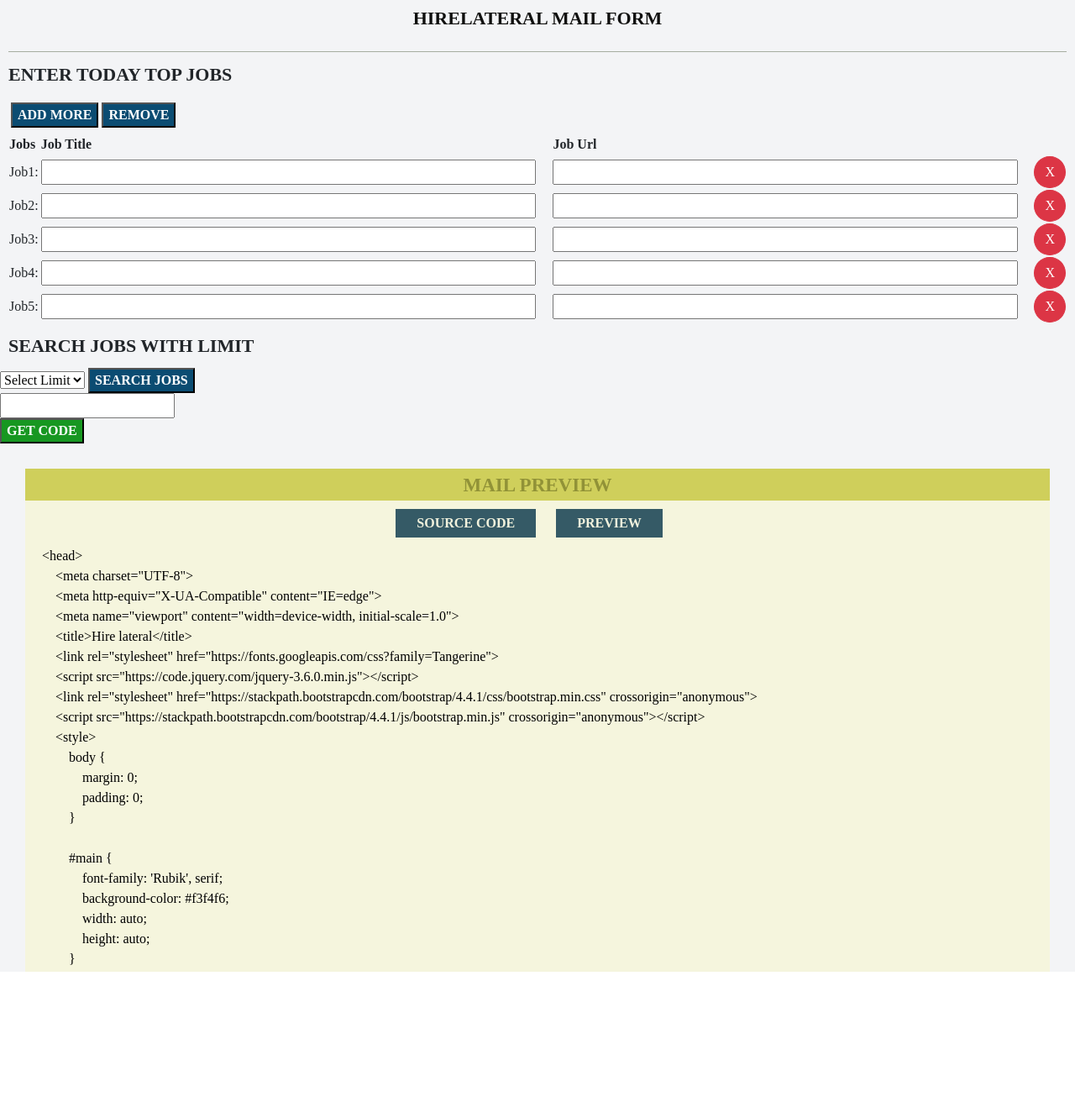
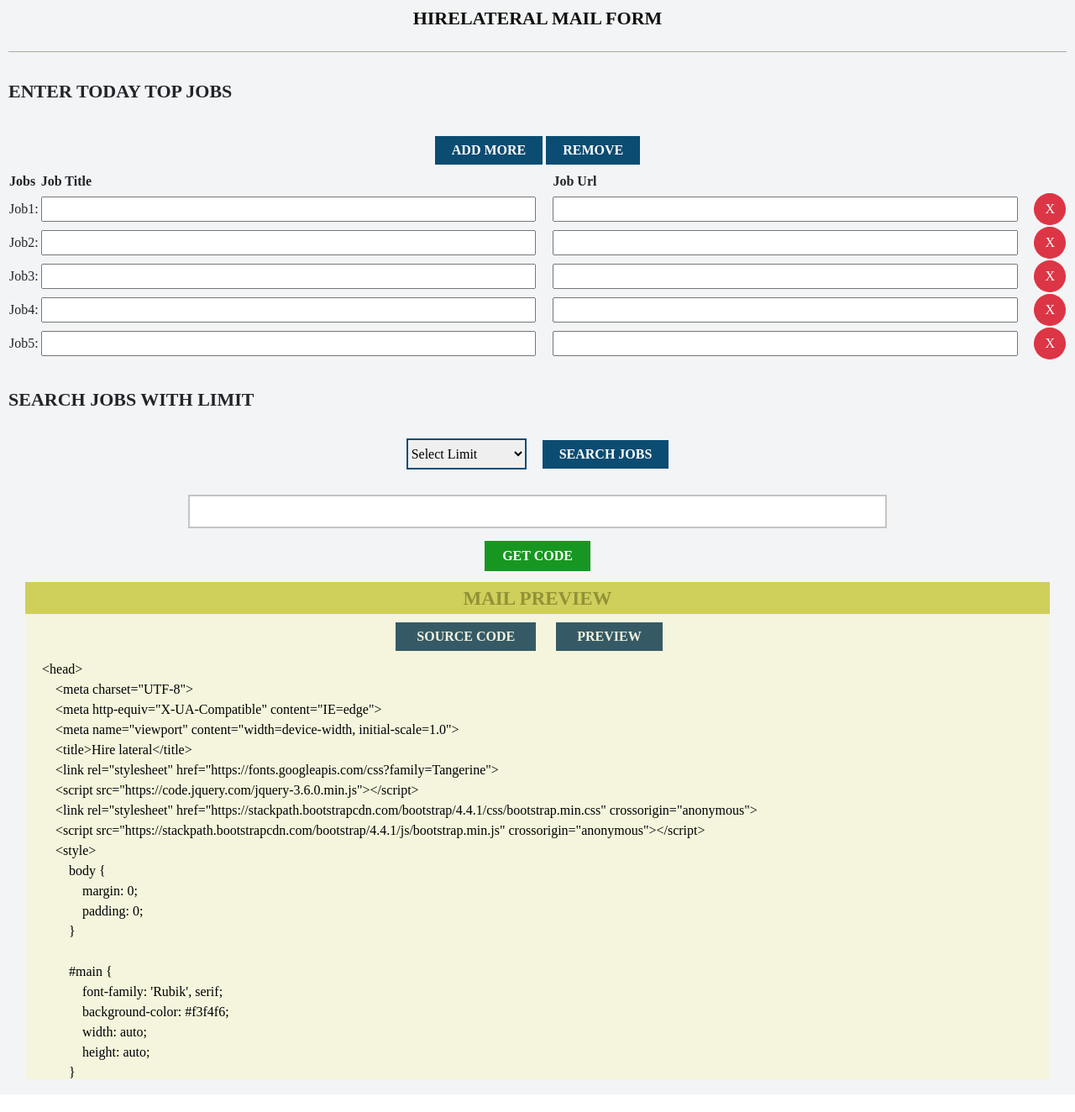
Before and after one commit to Sasi-007/MelonPHP, a PHP site: page /home.php in a window 1280 px wide. Shown: the top 1324 px of the page at 84% size. Run offline with PHP 8.4, Linux system fonts and the light colour scheme.

Commit message:
Finsihed outer layout in mails form below

```diff
--- a/home.php
+++ b/home.php
@@ -23,6 +23,10 @@
             height: auto;
         }
 
+        .btn {
+            display: block;
+        }
+
         .topic {
             text-align: center;
             font-size: 22px;
@@ -39,13 +43,15 @@
         p.subtopic {
             font-size: 22px;
             font-weight: bolder;
-            margin: 10px;
+            margin: 30px 10px;
         }
 
         button.actionbtn {
             background-color: #0b4c72;
             color: white;
             font-weight: bolder;
+            padding: 5px 20px;
+            border: none;
         }
 
         .rmbtn {
@@ -68,10 +74,20 @@
             width: 3%;
         }
 
+        .getbtn {
+            text-align: center;
+        }
+
         button.codebtn {
             background-color: #179721;
             color: white;
             font-weight: bolder;
+            padding: 5px 20px;
+            border: 0.5px solid #179721;
+        }
+
+        .jobsearch {
+            text-align: center;
         }
 
         p {
@@ -89,7 +105,8 @@
         }
 
         .mail {
-            margin: 30px;
+            margin: 0px 30px 30px 30px;
+            height: 610px;
         }
 
         .mailbtn {
@@ -107,8 +124,27 @@
             text-align: center;
         }
 
+        select#joblimit {
+            margin: 0px 15px 0px 0px;
+            padding: 7px 40px 7px 0px;
+            font-weight: 500;
+            border: 2px solid #0b4c72;
+        }
+
+        .search-bar {
+            text-align: center;
+            margin: 30px 0px 15px 0px;
+        }
+
         .mails {
             background-color: #f5f5dd;
+            height: 550px;
+        }
+
+        input#jobtext {
+            width: 65%;
+            border: 2px solid #c4c4c4;
+            height: 40px;
         }
 
         textarea#webcode {
@@ -151,7 +187,9 @@
         <div class="search-bar">
             <input type="text" name="jobtext" id="jobtext">
         </div>
-        <button type="submit" class="codebtn">GET CODE</button>
+        <div class="getbtn">
+            <button type="submit" class="codebtn">GET CODE</button>
+        </div>
         <div class="mail">
             <div class="preview">
                 <p>MAIL PREVIEW</p>
@@ -192,7 +230,9 @@
             code += $(this).text();
         });
         $("textarea").text(code);
-
+        $(".sourcebtn").click(function(){
+            $("#webcode").toggle();
+        });
     });
 </script>
 </html>
```
